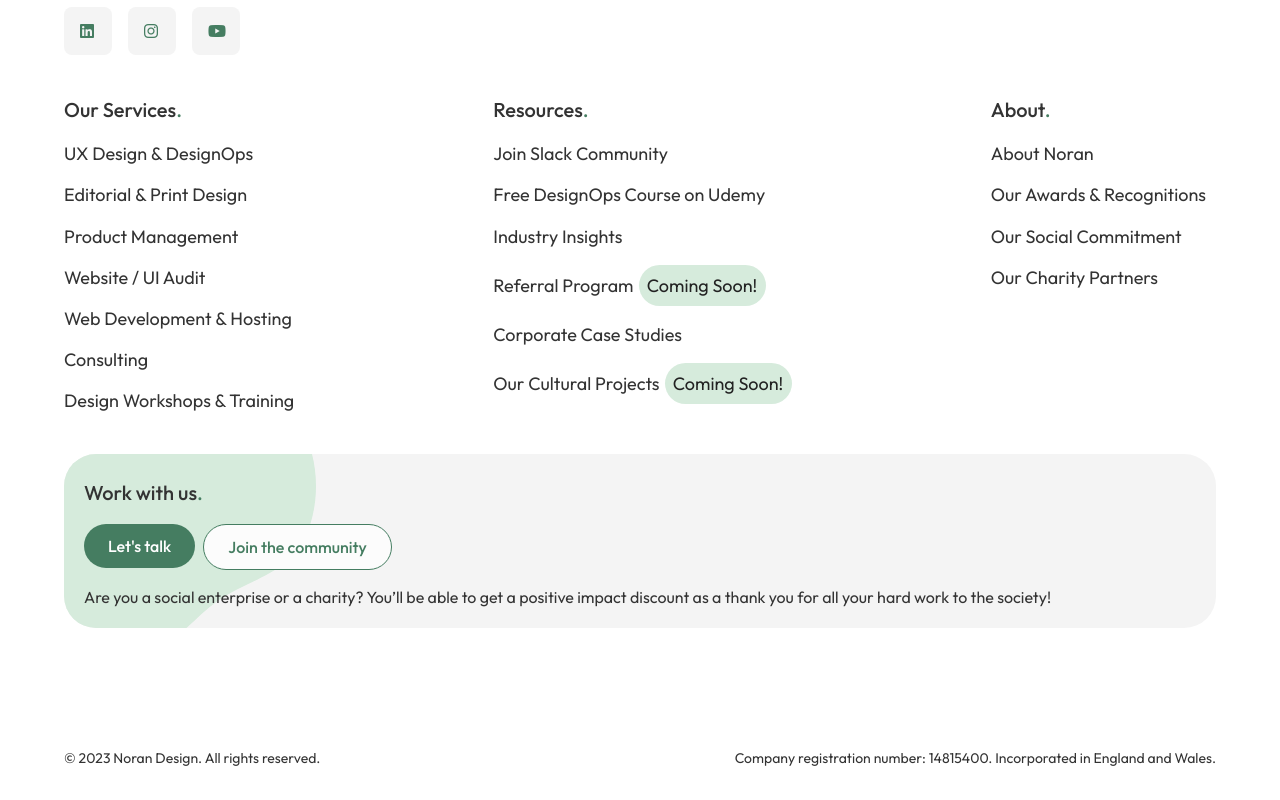
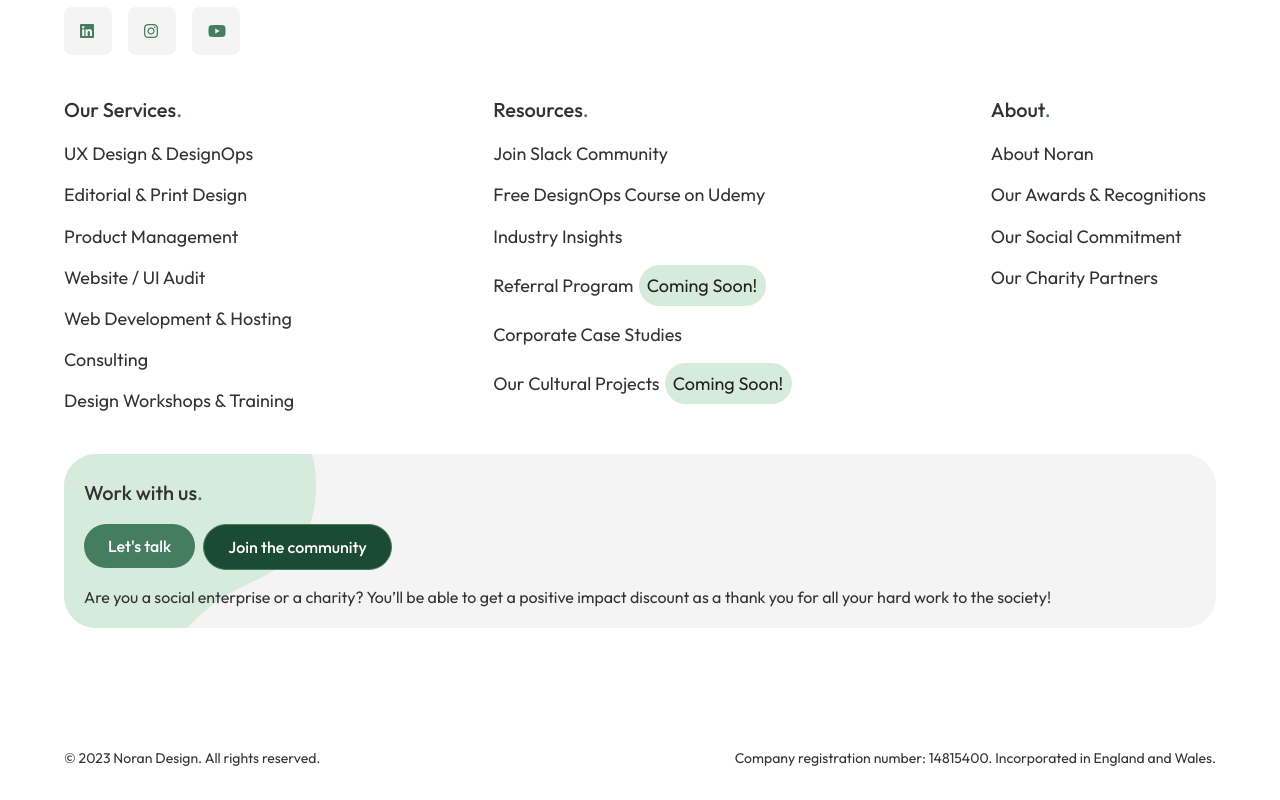
Before and after one commit to wongpakho814/noran, a React (Create React App) app: page / in a window 1280 px wide. In both pictures the pointer is over the link "Join the community". Shown: the part 3206-4006 px from the top of the page. Built offline with nearby package versions, Linux system fonts and the light colour scheme.

Commit message:
Updated buttons animation

```diff
--- a/src/App.css
+++ b/src/App.css
@@ -158,12 +158,16 @@ dl {
   font-size: 1.6rem;
   font-weight: 500;
   line-height: 2rem;
+  transition: background-color 0.3s;
   cursor: pointer;
 }
 
-.join-community-btn:hover {
+.join-community-btn:hover,
+.slack-btn:hover,
+.udemy-btn:hover {
   text-decoration: none;
-  color: #457d61;
+  color: #fff !important;
+  background: var(--tertiary, #1C4B34);
 }
 
 .cta-text {
@@ -248,6 +252,20 @@ dl {
 .swiper-slide-active {
   background-color: #fff;
 }
+
+.next-btn img:hover,
+.prev-btn img:hover {
+  animation: btn-fade-in 0.3s forwards;
+}
+
+@keyframes btn-fade-in {
+  from {
+    opacity: 0;
+  }
+  to {
+    opacity: 1;
+  }
+}
 /* End of swiper */
 
 /* Slide in animation on page load */
@@ -505,6 +523,7 @@ header {
   font-size: 1.6rem;
   font-weight: 500;
   line-height: 2rem;
+  transition: background-color 0.3s;
   cursor: pointer;
 }
 
```
